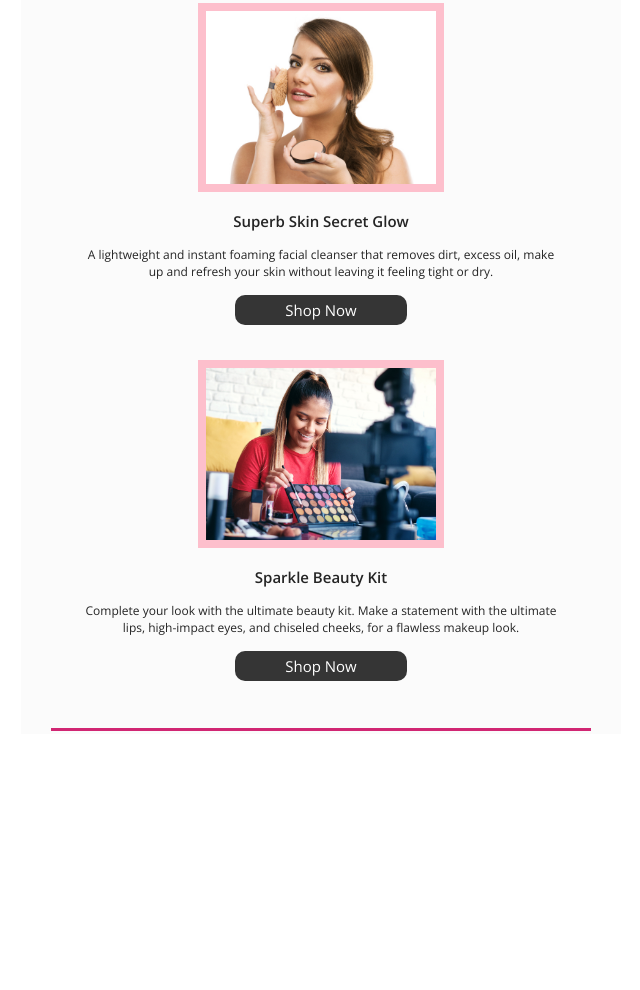
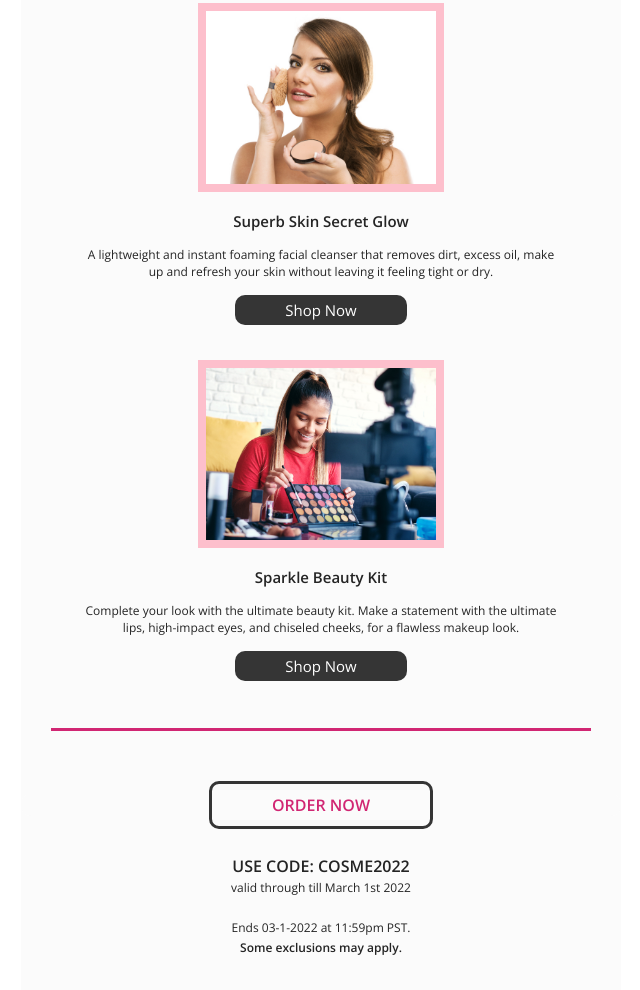
Before and after one commit to LucasPerrotaRoriz/Cosmetics-Promotional-Email-01, a plain HTML site: page index.html in a window 1280 px wide. Shown: the part 1219-2209 px from the top of the page, without its empty margins (319-959 px from the left). Before the commit the page ends 1953 px from the top, so only its background shows below. Drawn offline with nearby package versions, Linux system fonts and the light colour scheme.

Commit message:
Promo code section

```diff
--- a/index.html
+++ b/index.html
@@ -512,6 +512,68 @@
                                 </td>
                             </tr>
                             <!-- Line Divider : END -->
+
+                            <!-- Clear Spacer : BEGIN -->
+                            <tr>
+                                <td aria-hidden="true" height="60" style="font-size: 0px; line-height: 0px;">
+                                    &nbsp;
+                                </td>
+                            </tr>
+                            <!-- Clear Spacer : END -->
+
+                            <!-- Promo Code : BEGIN -->
+                            <tr>
+                                <td>
+                                    <table role="presentation" cellpadding="0" cellspacing="0" border="0" width="100%">
+                                        <!-- Button : BEGIN -->
+                                        <tr>
+                                            <td>
+                                                <table role="presentation" cellpadding="0" cellspacing="0" border="0" width="100%">
+                                                    <tr>
+                                                        <td align="center" style="border-radius: 10px; background-color: #FBFBFB;">
+                                                            <a href="#" style="font-family: 'Open sans', 'Helvetica Neue', Helvetica, Arial, 'Lucida Grande', sans-serif; font-size: 16px; font-weight: bold; text-transform: uppercase; background-color: #FBFBFB;
+                                                            color: #D12673; border: 3px solid #353535; border-radius: 10px; padding-top: 10px; padding-bottom: 10px; padding-left: 60px; padding-right: 60px;">
+                                                                Order now
+                                                            </a>
+                                                        </td>
+                                                    </tr>
+
+                                                    <!-- Clear Spacer : BEGIN -->
+                                                    <tr>
+                                                        <td aria-hidden="true" height="20" style="font-size: 0px; line-height: 0px;">
+                                                            &nbsp;
+                                                        </td>
+                                                    </tr>
+                                                    <!-- Clear Spacer : END -->
+
+                                                    <tr>
+                                                        <td align="center" style="font-family: 'Open sans', 'Helvetica Neue', Helvetica, Arial, 'Lucida Grande', sans-serif; font-size: 12px; line-height: 20px; color: #242424;">
+                                                            <p style="margin: 20px 0;">
+                                                                <span style="font-size: 16px; font-weight: bold;">USE CODE: COSME2022</span> <br />
+                                                                valid through till March 1st 2022
+                                                            </p>
+                                                            <p>
+                                                                Ends 03-1-2022 at 11:59pm PST. <br />
+                                                               <span style="font-weight: bold;"> Some exclusions may apply.</span>
+                                                            </p>
+                                                        </td>
+                                                    </tr>
+
+                                                    <!-- Clear Spacer : BEGIN -->
+                                                    <tr>
+                                                        <td aria-hidden="true" height="20" style="font-size: 0px; line-height: 0px;">
+                                                            &nbsp;
+                                                        </td>
+                                                    </tr>
+                                                    <!-- Clear Spacer : END -->
+                                                </table>
+                                            </td>
+                                        </tr>
+                                        <!-- Button : END -->
+                                    </table>
+                                </td>
+                            </tr>
+                            <!-- Promo Code : END -->
                         </table>
 
                     </td>
```
